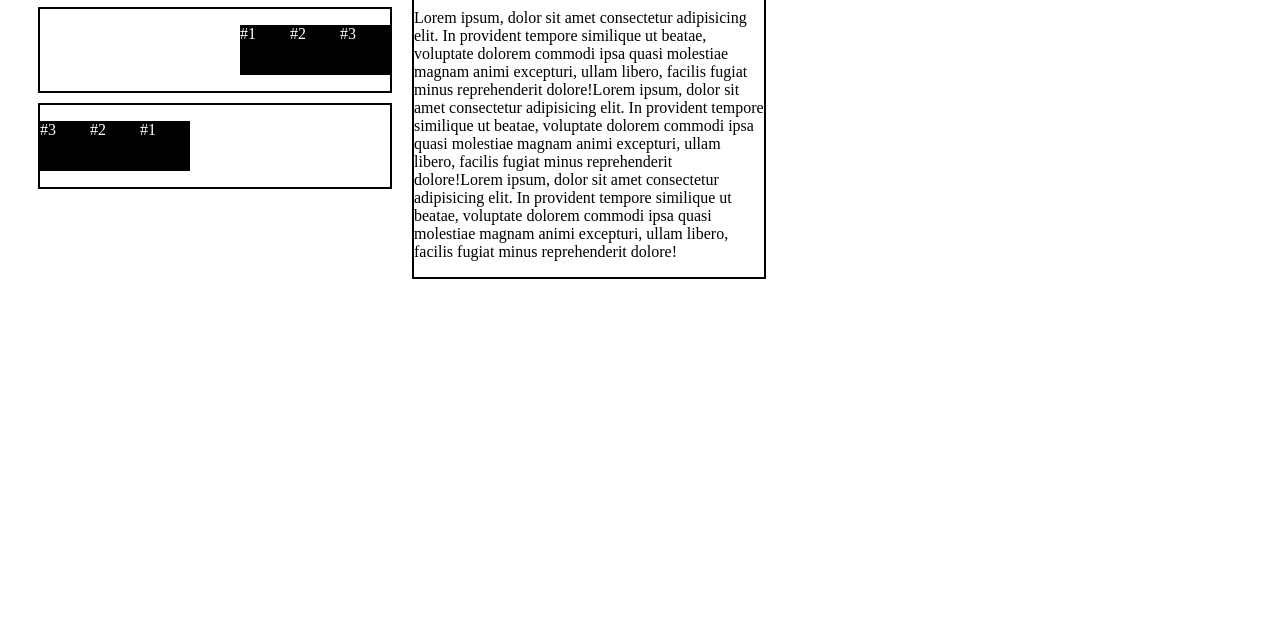
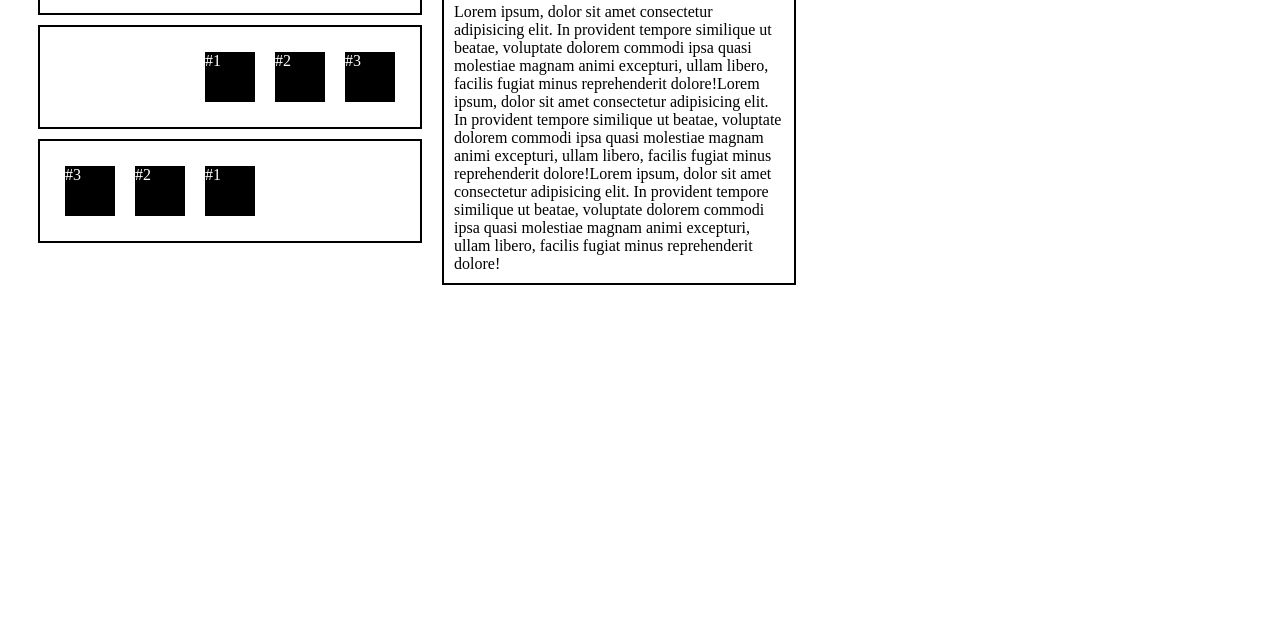
Before and after one commit to gwalker4760/flexbox-challengept2, a plain HTML site: page index2.html in a window 1280 px wide. Shown: the part 177-800 px from the top of the page. Drawn offline with Linux system fonts and the light colour scheme.

Commit message:
added margins to panels 2 and 3 finalizing the challenge

```diff
--- a/style2.css
+++ b/style2.css
@@ -43,6 +43,10 @@ main {
     width: 350px;
   }
 
+  .card > p {
+    margin: 10px;
+  }
+
   #right-hand-panel {
     display: flex;
     flex-direction: column;
@@ -59,6 +63,7 @@ main {
     display: flex;
     justify-content: space-around;
     align-items: center;
+    padding: 15px;
   }
 
   #card2 {
@@ -66,10 +71,13 @@ main {
     justify-content: flex-end;
     align-items: flex-end;
     flex-direction: row;
+    padding: 15px;
   }
 
   #card3 {
     display: flex;
     flex-direction: row-reverse;
     justify-content: flex-end;
+    padding: 15px;
+    margin: 10px;
   }
```
